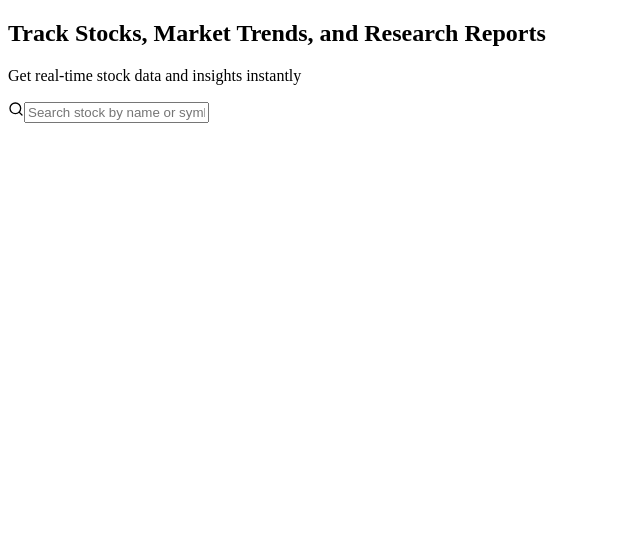
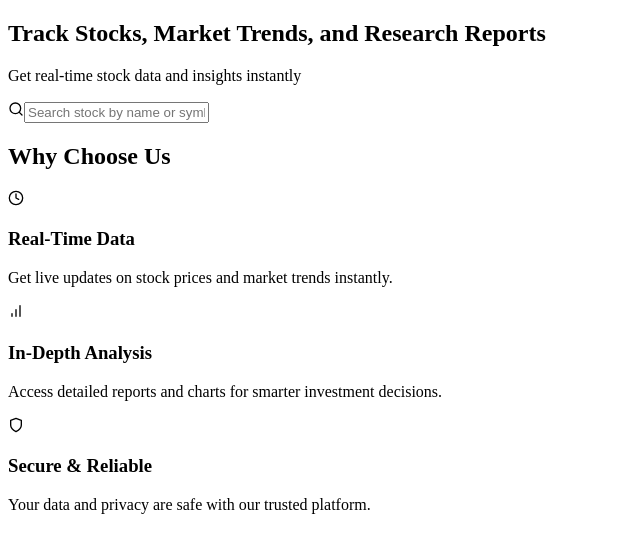
Before and after one commit to Akshaysawant917/stock-ticker, a Next.js app: page / in a window 1280 px wide. Shown: the top 552 px of the page, without its empty margins (0-640 px from the left). Built offline with nearby package versions, Linux system fonts and the light colour scheme.

Commit message:
added search functionlity using api and created dynamic route for stock details

```diff
--- a/components/Hero.js
+++ b/components/Hero.js
@@ -1,49 +1,89 @@
-import { useState } from "react";
+import { useState, useEffect } from "react";
+import { useRouter } from "next/router";
 import { FiSearch } from "react-icons/fi";
+import { fetchStock } from "@/lib/fetchStock";
 
 const Hero = () => {
     const [search, setSearch] = useState("");
+    const [suggestions, setSuggestions] = useState([]);
     const [isFocused, setIsFocused] = useState(false);
+    const [loading, setLoading] = useState(false);
+    const router = useRouter();
+    useEffect(() => {
+
+        if (!search) return;
+        setLoading(true);
+        console.log("loadig ", loading);
+        let timeoutId = setTimeout(async () => {
+
+            console.log("data frm search api ", loading);
+            try {
+                const data = await fetchStock(search);
+                console.log("data from api fnc ", data);
+
+                setSuggestions(data);
+            } catch {
+                setSuggestions([]);
+            } finally {
+                setLoading(false);
+            }
+
+        }, 1000);
+        return () => clearTimeout(timeoutId);
+    }, [search])
 
     const staticSuggestions = [
-        "RELIANCE",
-        "TCS",
-        "INFOSYS",
-        "HDFC BANK",
-        "ICICI BANK"
+        { company: "Tata Consultancy Services Ltd.", symbol: "TCS", type: "stock" },
+        { company: "Reliance Industries Ltd.", symbol: "RELIANCE", type: "stock" },
+        { company: "Infosys Ltd.", symbol: "INFOSYS", type: "stock" },
+        { company: "HDFC Bank Ltd.", symbol: "HDFC BANK", type: "stock" }
     ];
+    const dropdownData = search ? suggestions : staticSuggestions;
+
+    const handleClick = (symbol) => {
+        router.push(`/stock/${symbol}`);
+    };
 
     return (
-        <section className="h-[83vh] py-20">
+        <section className="h-[75vh] py-20">
             <div className="max-w-4xl mx-auto text-center px-4">
                 <h1 className="text-4xl md:text-5xl font-bold mb-4">
                     Track Stocks, Market Trends, and Research Reports
                 </h1>
-                <p className="text-white text-lg mb-8">
+                <p className=" text-lg mb-8">
                     Get real-time stock data and insights instantly
                 </p>
 
                 <div className="relative w-full sm:w-96 mx-auto">
-                    <FiSearch className="absolute top-1/2 left-3 -translate-y-1/2 text-white" />
+                    <FiSearch className="absolute top-1 left-3 " />
                     <input
                         type="text"
                         placeholder="Search stock by name or symbol"
                         value={search}
                         onChange={(e) => setSearch(e.target.value)}
                         onFocus={() => setIsFocused(true)}
-                        onBlur={() => setIsFocused(false)}
-                        className="pl-10 pr-4 py-3 rounded w-full text-gray-300 placeholder:text-gray-600 border-1"
+                        onBlur={() => setTimeout(() => setIsFocused(false), 500)}
+                        className="pl-10 pr-4 py-3 rounded w-full text-gray-300 placeholder:text-gray-600 border-[0.5px]"
                     />
                     {isFocused && (
                         <div className="absolute top-full left-0 right-0  border mt-1 rounded shadow-lg z-10">
-                            {staticSuggestions.map((item) => (
-                                <div
-                                    key={item}
-                                    className="px-4 py-2 hover:bg-gray-600 text-white cursor-pointer text-left"
-                                >
-                                    {item}
-                                </div>
-                            ))}
+                            {loading ? (
+                                <div className="px-4 py-2 text-gray-400">Loading</div>
+                            ) : search && suggestions.length == 0 ? (
+                                <div className="px-4 py-2 text-gray-400">No results found</div>
+                            ) : (
+                                dropdownData.map((item) => (
+                                    <div
+                                        onClick={() => handleClick(item.symbol)}
+                                        key={item.symbol}
+                                        className="px-4 py-1 bg-slate-900  hover:bg-gray-600 text-white cursor-pointer text-left"
+                                    >
+                                        <p className="font-medium">{item.company}</p>
+                                        <p className="text-blue-500 text-sm">{item.symbol}</p>
+                                    </div>
+                                ))
+
+                            )}
                         </div>
                     )}
                 </div>
--- a/components/Navbar.js
+++ b/components/Navbar.js
@@ -22,7 +22,7 @@ const Navbar = () => {
                 <div className="md:hidden">
                     <button onClick={() => setIsOpen(!isOpen)}>☰</button>
                 </div>
-                <div className="hidden md:flex items-center md:gap-4">
+                <div className="hidden md:flex items-center md:gap-6">
                     {links.map(link => <Link key={link.href} href={link.href}>{link.name}</Link>)}
 
                     <Link href="/login" className="bg-blue-500 px-3 py-1 rounded">Login</Link>
--- /dev/null
+++ b/components/WhyChooseUs.js
@@ -0,0 +1,43 @@
+import { FiClock, FiBarChart, FiShield } from "react-icons/fi";
+
+const WhyChooseUs = () => {
+  const features = [
+    {
+      icon: <FiClock className="text-4xl text-indigo-500 mb-4" />,
+      title: "Real-Time Data",
+      description: "Get live updates on stock prices and market trends instantly.",
+    },
+    {
+      icon: <FiBarChart className="text-4xl text-indigo-500 mb-4" />,
+      title: "In-Depth Analysis",
+      description: "Access detailed reports and charts for smarter investment decisions.",
+    },
+    {
+      icon: <FiShield className="text-4xl text-indigo-500 mb-4" />,
+      title: "Secure & Reliable",
+      description: "Your data and privacy are safe with our trusted platform.",
+    },
+  ];
+
+  return (
+    <section className="py-20 ">
+      <div className="max-w-6xl mx-auto px-4 text-center">
+        <h2 className="text-3xl md:text-4xl font-bold mb-8">Why Choose Us</h2>
+        <div className="grid md:grid-cols-3 gap-8">
+          {features.map((feature) => (
+            <div
+              key={feature.title}
+              className="bg-gray-900 p-6 rounded-lg shadow-lg hover:shadow-xl transition"
+            >
+              {feature.icon}
+              <h3 className="text-xl text-white font-semibold mb-2">{feature.title}</h3>
+              <p className="text-gray-400">{feature.description}</p>
+            </div>
+          ))}
+        </div>
+      </div>
+    </section>
+  );
+};
+
+export default WhyChooseUs;
--- /dev/null
+++ b/lib/fetchStock.js
@@ -0,0 +1,6 @@
+export async function fetchStock(keyword) {
+  const res = await fetch(`https://portal.tradebrains.in/api/assignment/search?keyword=${keyword}&length=4`);
+  if (!res.ok) throw new Error("search api error");
+  const data = await res.json();
+  return data;
+}
--- a/pages/index.js
+++ b/pages/index.js
@@ -1,9 +1,11 @@
 import Hero from "@/components/Hero";
+import WhyChooseUs from "@/components/WhyChooseUs";
 
 export default function Home() {
    return (
     <>
       <Hero />
+      <WhyChooseUs />
     </>
   );
 }
--- a/styles/globals.css
+++ b/styles/globals.css
@@ -1,21 +1,17 @@
 @import "tailwindcss";
 
-:root {
-  --background: #ffffff;
-  --foreground: #171717;
-}
 
 :root {
-  --background: #1e293b;
-  --foreground: #f8fafc;
+  --background: #f8fafc;
+  --foreground: #1e293b;
   --accent: #3b82f6;
 }
 
 
 @media (prefers-color-scheme: light) {
   :root {
-    --background: #ffffff;
-    --foreground: #111827;
+    --background: #f8fafc;
+    --foreground: #1e293b;
   }
 }
 
```
Also changed, not shown: pages/stock/[symbol].js (added, +15 -0 lines).
